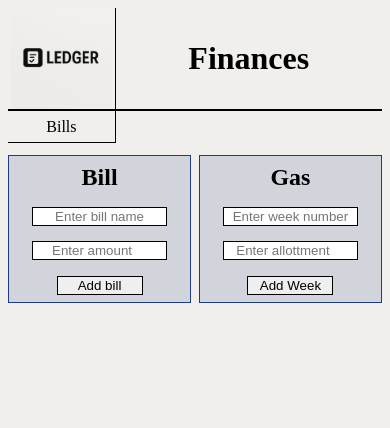
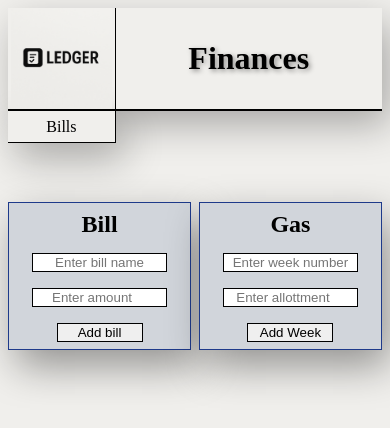
Before and after one commit to BraedonKlock/Ledger, a plain HTML site: page finances.html in a window 390 px wide. Drawn offline with Linux system fonts and the light colour scheme.

Commit message:
V1.8 - I added box shadows

```diff
--- a/css/finances.css
+++ b/css/finances.css
@@ -6,6 +6,7 @@
         display: flex;
         width: 100%;
         background-color: rgb(240,239,236);
+        box-shadow: 2vw 4vw 10vw rgba(0, 0, 0, 0.3);
     }
     #logoContainer {
         display: flex;
@@ -25,6 +26,9 @@
         border-left: .3vw solid black;
         font-family: 'anton';
     }
+   #pageName h1 {
+        text-shadow: 2px 2px 5px rgba(0, 0, 0, 0.4);
+    }
     hr {
         margin: 0;
         border: .3vw solid black;
@@ -35,6 +39,7 @@
         align-items: center;
         width: 28.55%;
         height: 8vw;
+        box-shadow: 2vw 4vw 10vw rgba(0, 0, 0, 0.3);
         background-color: rgb(240,239,236);
         border-right: .3vw solid black;
         border-bottom: .3vw solid black;
@@ -50,12 +55,13 @@
         gap: 2vw;
         background-color: rgb(240,239,236);
         width: 100%;
-        padding: 3vw 0 3vw 0;
+        margin-top: 15vw;
     }
     .finances {
         display: flex;
         justify-content: center;
         align-items: center;
+        box-shadow: 2vw 4vw 10vw rgba(0, 0, 0, 0.4);
         background-color: rgb(209, 213, 219);
         border: .3vw solid rgb(30, 58, 138);
     }
--- a/css/index.css
+++ b/css/index.css
@@ -6,6 +6,7 @@
         display: flex;
         width: 100%;
         background-color: rgb(240,239,236);
+        box-shadow: 2vw 4vw 10vw rgba(0, 0, 0, 0.3);
     }
     #logoContainer {
         display: flex;
@@ -25,6 +26,9 @@
         border-left: .1vw solid black;
         font-family: 'anton';
     }
+    #pageName h1 {
+        text-shadow: 2px 2px 5px rgba(0, 0, 0, 0.4);
+    }
     hr {
         margin: 0;
         border: .3vw solid black;
@@ -35,6 +39,7 @@
         align-items: center;
         width: 28.55%;
         height: 8vw;
+        box-shadow: 2vw 4vw 10vw rgba(0, 0, 0, 0.3);
         background-color: rgb(240,239,236);
         border-right: .3vw solid black;
         border-bottom: .3vw solid black;
@@ -48,8 +53,9 @@
         flex-direction: column;
         justify-content: center;
         align-items: center;
-        background-color: rgb(240,239,236);
+        background-color: (240,239,236);
         width: 100%;
+        margin-top: 15vw;
     }
     #billsCheckbox {
         display: grid;
@@ -57,14 +63,15 @@
         grid-template-columns: repeat(3,100%);
         gap: 2vw;
         width: 31%;
-        background-color: rgb(240,239,236);
-        margin: 5vw 0 0 0;
+        background-color: (240,239,236);
+        margin: 0vw 0 7vw 0;
     }
     .bills {
         display: flex;
         flex-direction: column;
         justify-content: center;
         align-items: center;
+        box-shadow: 2vw 4vw 10vw rgba(0, 0, 0, 0.4);
         width: 95%;
         border: .3vw solid rgb(30, 58, 138);
         border-radius: 1vw;
@@ -86,22 +93,26 @@
         justify-content: center;
         grid-template-columns: repeat(2, 47%);
         background-color: rgb(240,239,236);
+        margin: 5vw 0 10vw 0;
     }
     .gasContainer {
         display: flex;
         flex-direction: column;
         justify-content: center;
         align-items: center;
+        box-shadow: 2vw 4vw 10vw rgba(0, 0, 0, 0.4);
         border: .3vw solid rgb(30, 58, 138);
         background-color: rgb(209, 213, 219);
         width: 100%;
     }
     main h1 {
         margin: 5vw 0 0 0;
+        text-shadow: 2px 2px 5px rgba(0, 0, 0, 0.4);
     }
     main hr {
         margin: 3vw 0 5vw;
         width: 60vw;
+ box-shadow: 0 2px 6px rgba(0, 0, 0, 0.4);
     }
     main #gas p {
         text-align: center;
@@ -117,10 +128,13 @@
         justify-content: center;
         flex-direction: column;
         align-items: center;
+        box-shadow: 2vw 4vw 10vw rgba(0, 0, 0, 0.4);
         gap: 0;
         width: 50%;
         border: .3vw solid rgb(30, 58, 138);
         background-color: rgb(209, 213, 219);
+        margin-top: 5vw;
+
     }
     #mc button {
         width: 75%;
```
